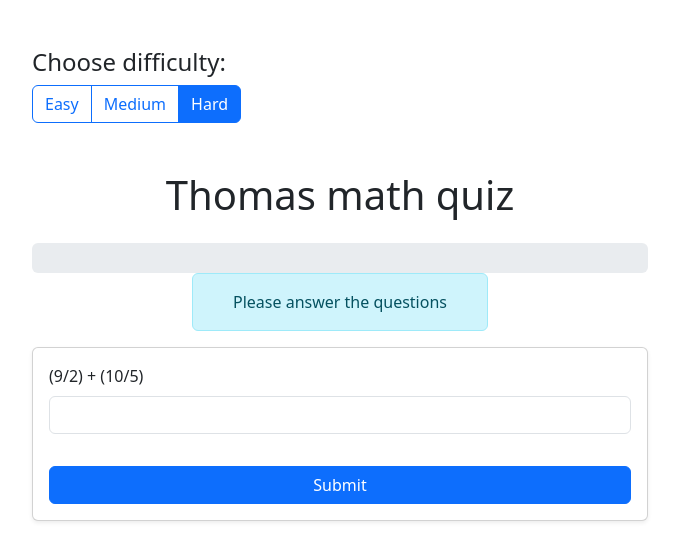
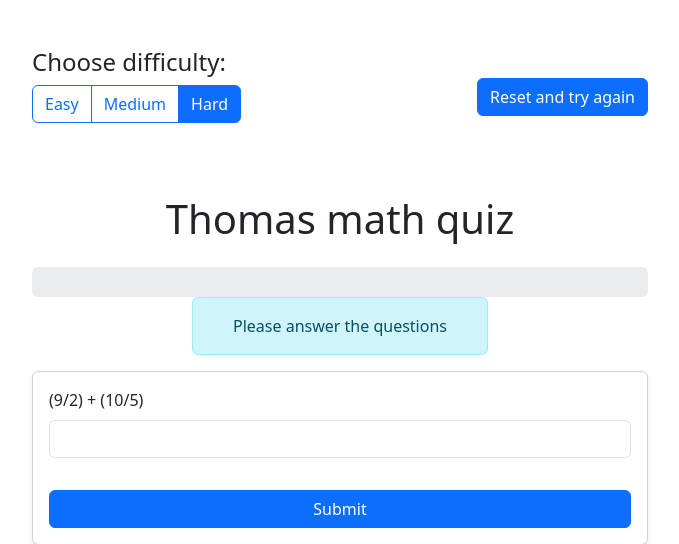
Before and after one commit to Armcollector/thomath, a Flask app: page / in a window 1280 px wide. Shown: the top 544 px of the page, without its empty margins (300-979 px from the left). Run offline with Flask 3, Linux system fonts and the light colour scheme.

Commit message:
feat: reset button

```diff
--- a/templates/index.html
+++ b/templates/index.html
@@ -9,6 +9,8 @@
     </head>
     <body>
         <div class="container mt-5 quiz-container">
+            <div class="row align-items-center">
+                <div class="col">
                     <form method="post" action="{{ url_for("index") }}" class="mb-4">
                         <h4 class="mb-2">Choose difficulty:</h4>
                         <div class="btn-group" role="group">
@@ -22,6 +24,11 @@
                             {% endfor %}
                         </div>
                     </form>
+                </div>
+                <div class="col-auto">
+                    <a href="{{ url_for("reset") }}" class="btn btn-primary">Reset and try again</a>
+                </div>
+            </div>
         </div>
         <div class="container mt-5 quiz-container">
             <h1 class="text-center mb-4">Thomas math quiz</h1>
```
Lines whose indentation alone changed are shown as unchanged.
